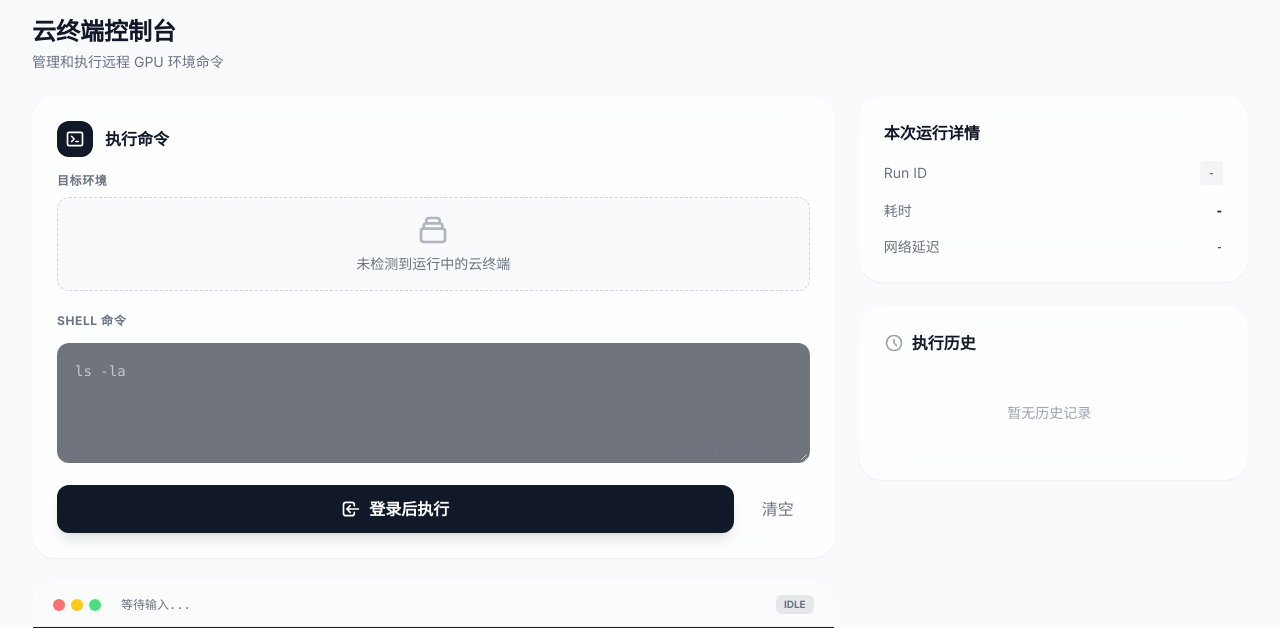
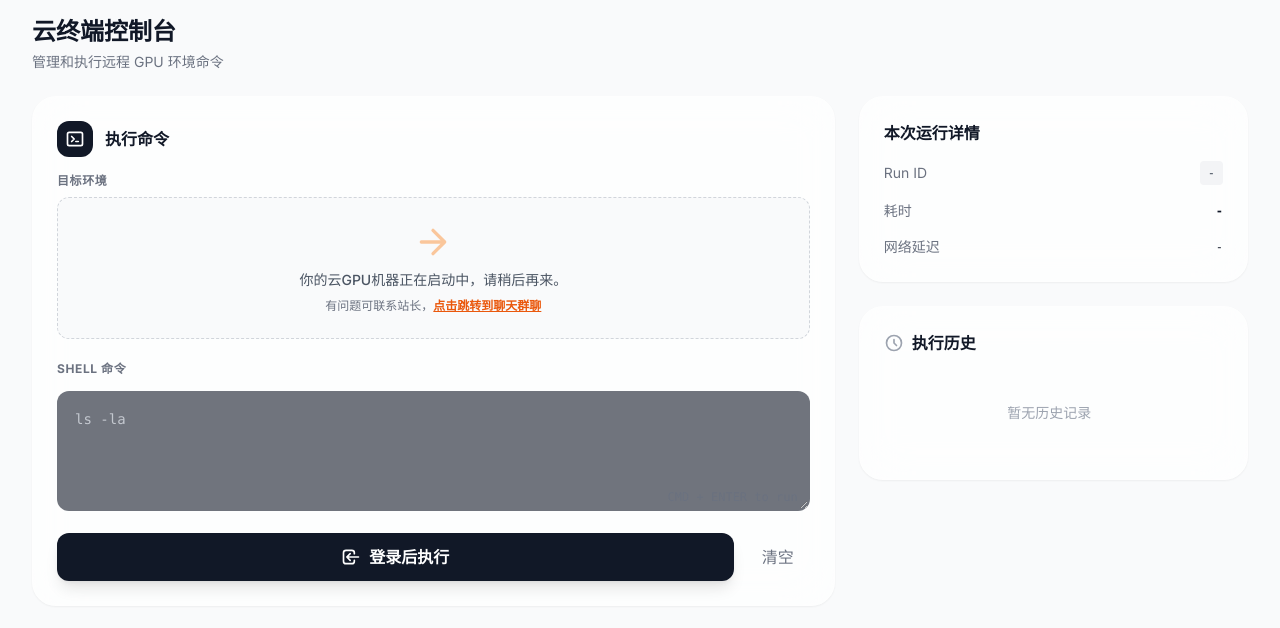
Before and after one commit to nianxi666/spaces1, a Flask app: page /cloud-terminal in a window 1280 px wide. Shown: the part 64-692 px from the top of the page. Run offline with Flask 2, Linux system fonts and the light colour scheme; data that the repository does not hold is empty; some libraries are stand-ins or nearby versions.

Commit message:
Conditionally display chat link in Cloud Terminal empty state

```diff
--- a/project/templates/cloud_terminal.html
+++ b/project/templates/cloud_terminal.html
@@ -50,9 +50,12 @@
                             </button>
                             {% endfor %}
                         {% else %}
-                            <div class="w-full bg-gray-50 border border-dashed border-gray-300 rounded-xl p-4 flex flex-col items-center justify-center text-gray-500">
-                                <svg class="w-8 h-8 mb-2 opacity-50" fill="none" stroke="currentColor" viewBox="0 0 24 24"><path stroke-linecap="round" stroke-linejoin="round" stroke-width="2" d="M19 11H5m14 0a2 2 0 012 2v6a2 2 0 01-2 2H5a2 2 0 01-2-2v-6a2 2 0 012-2m14 0V9a2 2 0 00-2-2M5 11V9a2 2 0 012-2m0 0V5a2 2 0 012-2h6a2 2 0 012 2v2M7 7h10"></path></svg>
-                                <span class="text-sm">未检测到运行中的云终端</span>
+                            <div class="w-full bg-gray-50 border border-dashed border-gray-300 rounded-xl p-6 flex flex-col items-center justify-center text-gray-500 space-y-2">
+                                <svg class="w-10 h-10 opacity-50 text-pumpkin-400 animate-pulse" fill="none" stroke="currentColor" viewBox="0 0 24 24"><path stroke-linecap="round" stroke-linejoin="round" stroke-width="2" d="M5 12h14M12 5l7 7-7 7"></path></svg>
+                                <p class="text-sm font-medium text-gray-600 text-center">你的云GPU机器正在启动中，请稍后再来。</p>
+                                <p class="text-xs text-gray-500 text-center">
+                                    有问题可联系站长{% if settings.get('chat_enabled', True) %}，<a href="{{ url_for('main.chat') }}" class="text-pumpkin-600 underline hover:text-pumpkin-700 transition-colors font-bold">点击跳转到聊天群聊</a>{% endif %}
+                                </p>
                             </div>
                         {% endif %}
                     </div>
```
